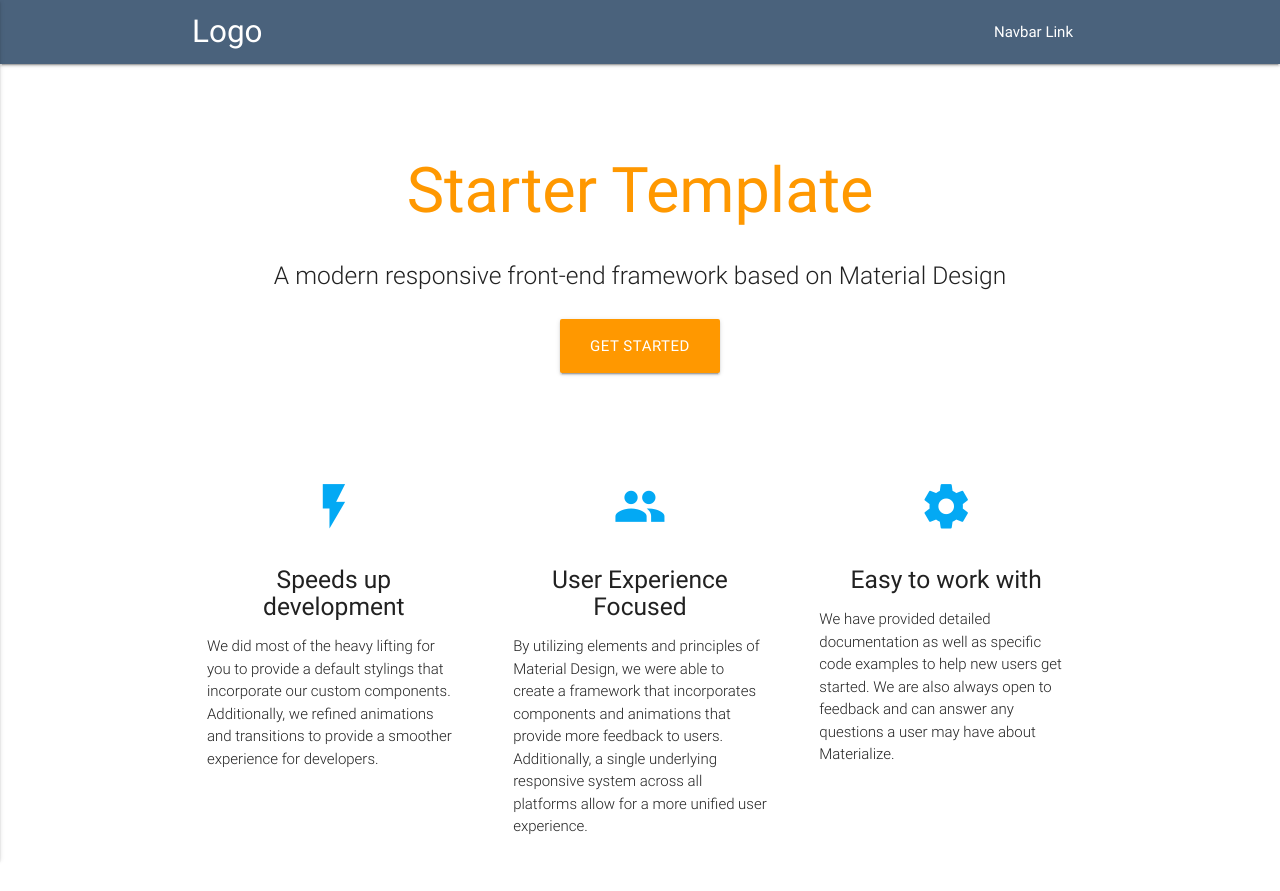
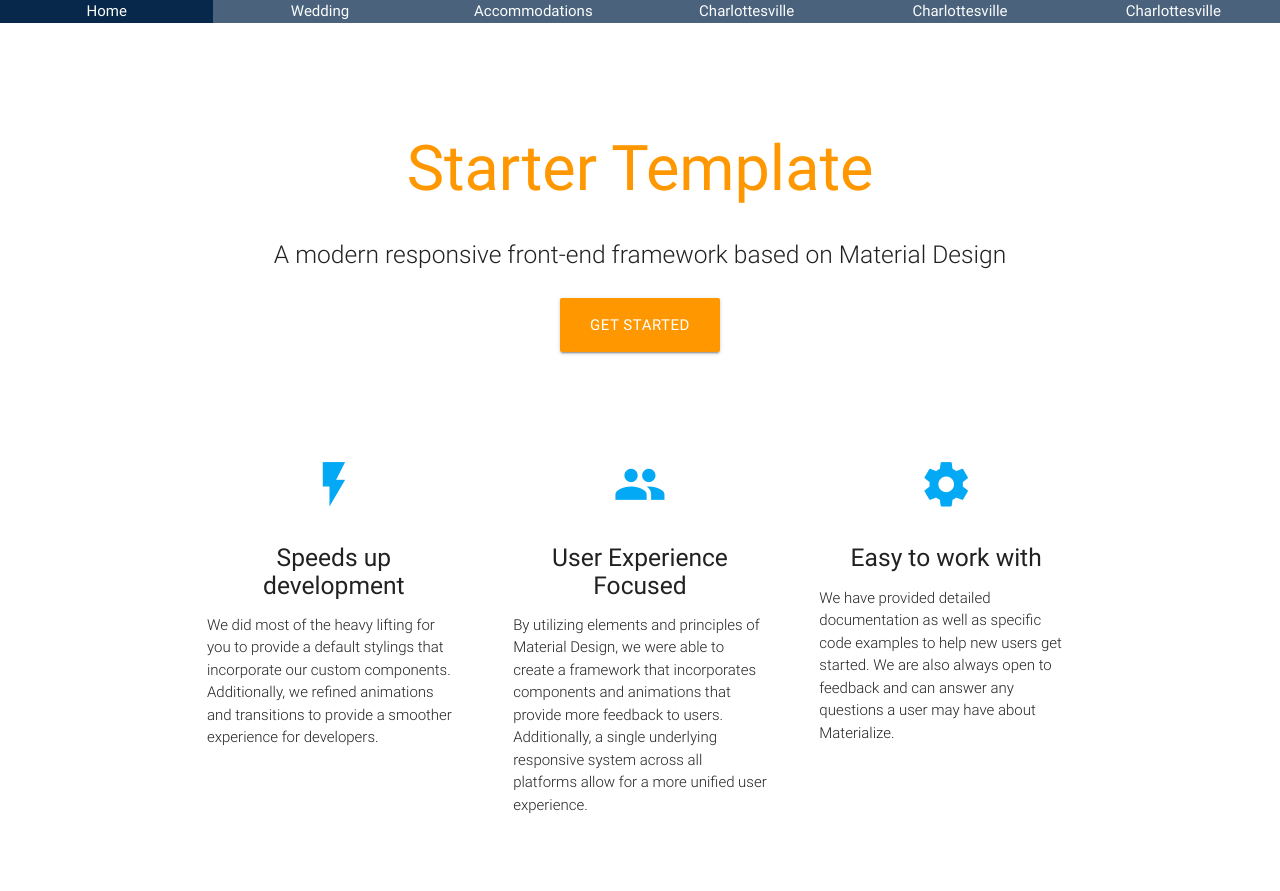
Before and after one commit to swoloszynski/greco-wedding, a plain HTML site: page index.html in a window 1280 px wide. Shown: the top 891 px of the page. Drawn offline with nearby package versions, Linux system fonts and the light colour scheme.

Commit message:
Add custom header

```diff
--- a/css/style.css
+++ b/css/style.css
@@ -11,6 +11,21 @@
 }
 .icon-block .material-icons {
 	font-size: inherit;
+}
+
+/* Nav */
+
+.nav-custom a {
+  color: #fbfdfc;
+}
+
+.nav-custom {
+  background: #4a627c;
+  color: #fbfdfc;
+}
+
+.nav-custom div:hover {
+  background: #07284b;
 }
 
 /* Custom palette */
--- a/index.html
+++ b/index.html
@@ -26,18 +26,15 @@
         <![endif]-->
 
         <!-- Content -->
-        <nav class="background-light-blue lighten-1" role="navigation">
-            <div class="nav-wrapper container"><a id="logo-container" href="#" class="brand-logo">Logo</a>
-                <ul class="right hide-on-med-and-down">
-                    <li><a href="#">Navbar Link</a></li>
-                </ul>
+        <div class="row nav-custom">
+            <a href="#"><div class="grid-example col s12 m4 l2 center">Home</div></a>
+            <a href="#"><div class="grid-example col s12 m4 l2 center">Wedding</div></a>
+            <a href="#"><div class="grid-example col s12 m4 l2 center">Accommodations</div></a>
+            <a href="#"><div class="grid-example col s12 m4 l2 center">Charlottesville</div></a>
+            <a href="#"><div class="grid-example col s12 m4 l2 center">Charlottesville</div></a>
+            <a href="#"><div class="grid-example col s12 m4 l2 center">Charlottesville</div></a>
+        </div>
 
-                <ul id="nav-mobile" class="side-nav">
-                    <li><a href="#">Navbar Link</a></li>
-                </ul>
-                <a href="#" data-activates="nav-mobile" class="button-collapse"><i class="material-icons">menu</i></a>
-            </div>
-        </nav>
         <div class="section no-pad-bot" id="index-banner">
             <div class="container">
                 <br><br>
```
